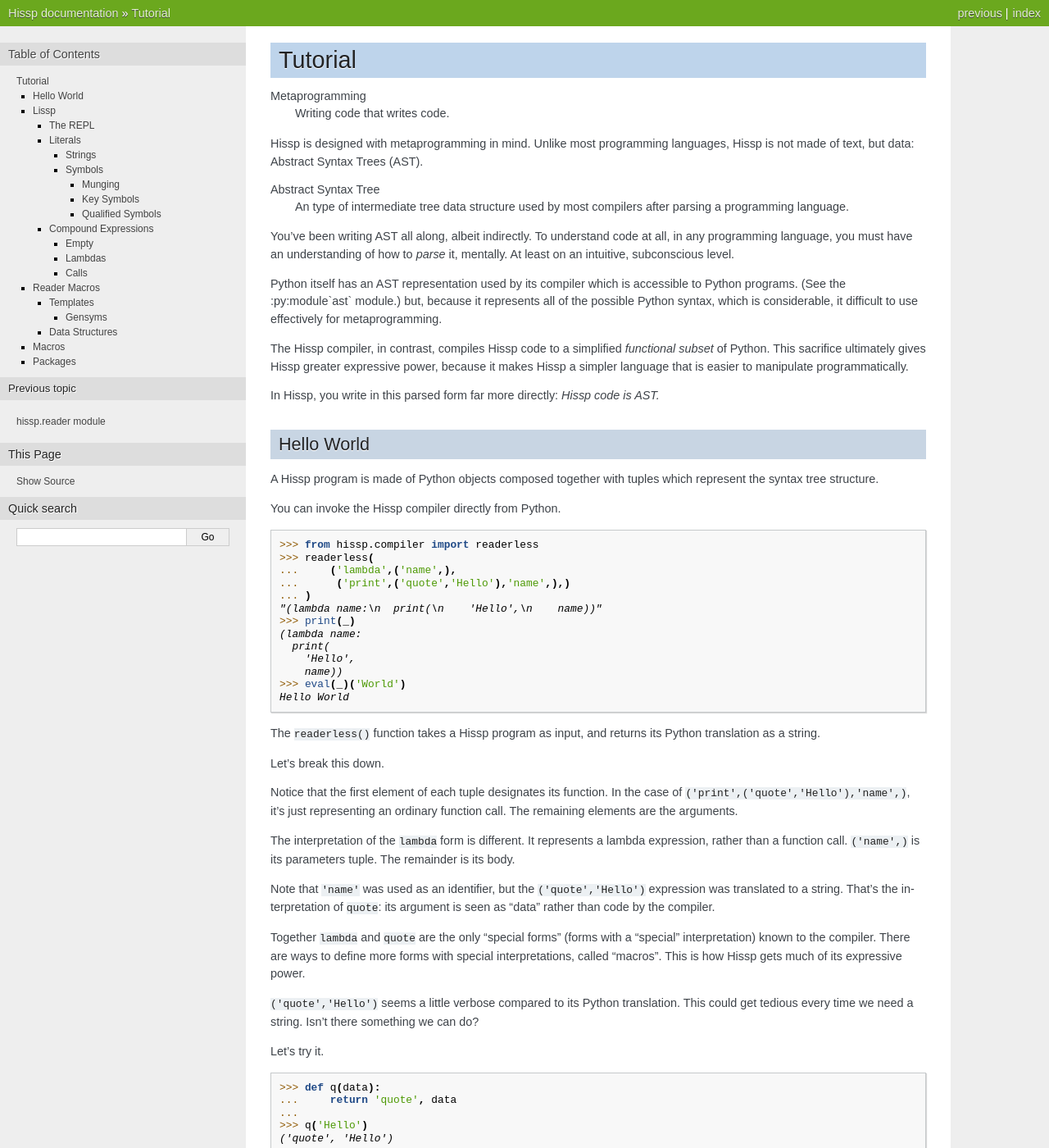
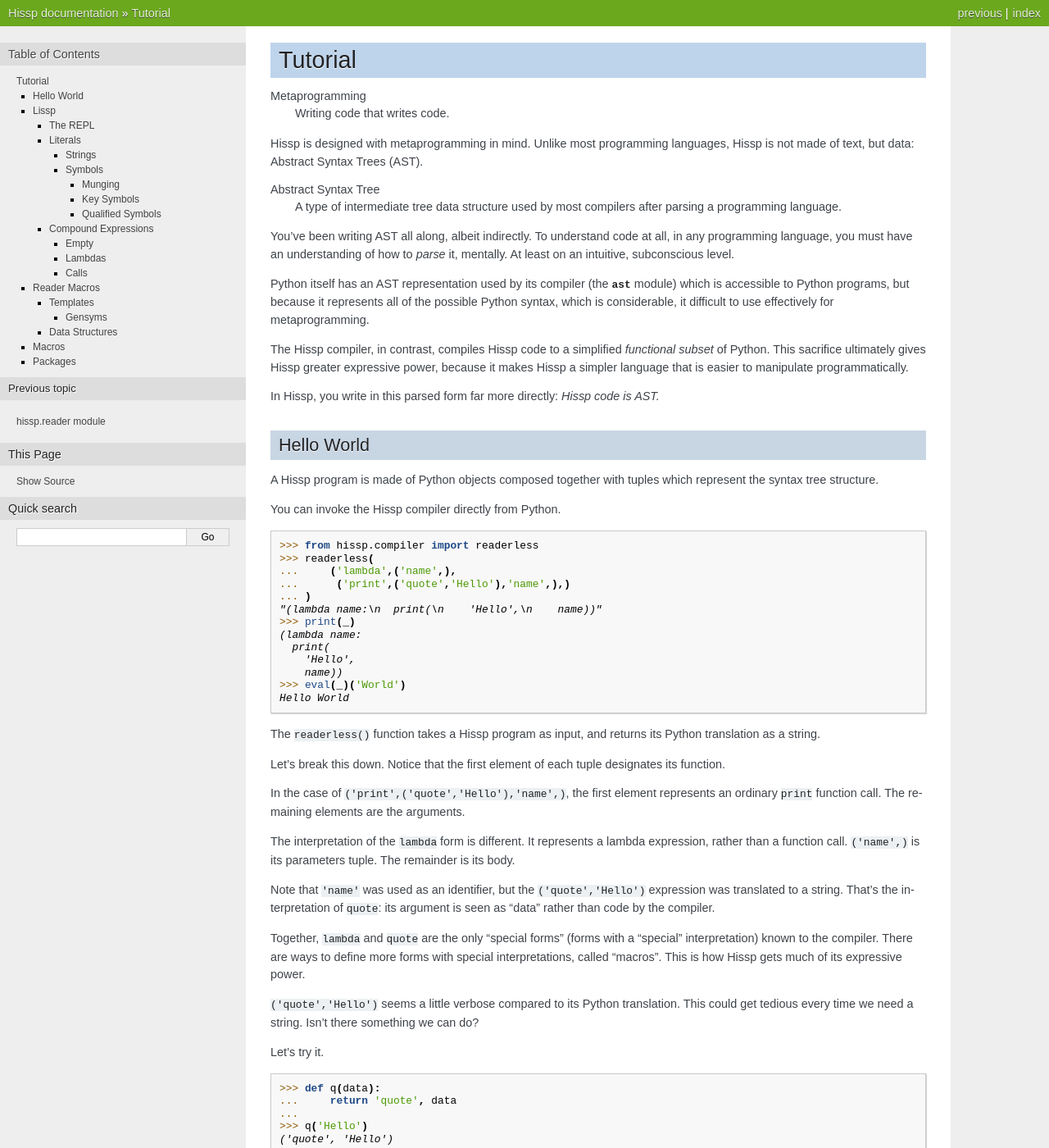
Before and after one commit to gilch/hissp, a Sphinx documentation site: the page built from docs/tutorial.rst, in a window 1280 px wide and 1400 px high. Shown: the whole window at 82% size. Built offline with Sphinx 7.4.7, drawn with Linux system fonts in a browser that asks for light colours; some of the changed text lies outside the part shown.

Commit message:
Proofread and correct tutorial

```diff
--- a/docs/tutorial.rst
+++ b/docs/tutorial.rst
@@ -23,7 +23,7 @@
 Hissp is not made of text, but data: Abstract Syntax Trees (AST).
 
 Abstract Syntax Tree
-  An type of intermediate tree data structure used by most compilers
+  A type of intermediate tree data structure used by most compilers
   after parsing a programming language.
 
 You've been writing AST all along, albeit indirectly.
@@ -32,9 +32,9 @@
 At least on an intuitive, subconscious level.
 
 Python itself has an AST representation used by its compiler
-which is accessible to Python programs.
-(See the :py:module`ast` module.)
-but, because it represents all of the possible Python syntax,
+(the :obj:`ast` module)
+which is accessible to Python programs,
+but because it represents all of the possible Python syntax,
 which is considerable, it difficult to use effectively for metaprogramming.
 
 The Hissp compiler, in contrast, compiles Hissp code to a simplified
@@ -73,10 +73,10 @@
 and returns its Python translation as a string.
 
 Let's break this down.
+Notice that the first element of each tuple designates its function.
 
-Notice that the first element of each tuple designates its function.
 In the case of ``('print',('quote','Hello'),'name',)``,
-it's just representing an ordinary function call.
+the first element represents an ordinary ``print`` function call.
 The remaining elements are the arguments.
 
 The interpretation of the ``lambda`` form is different.
@@ -89,7 +89,7 @@
 That's the interpretation of ``quote``:
 its argument is seen as "data" rather than code by the compiler.
 
-Together ``lambda`` and ``quote`` are the only "special forms"
+Together, ``lambda`` and ``quote`` are the only "special forms"
 (forms with a "special" interpretation) known to the compiler.
 There are ways to define more forms with special interpretations,
 called "macros". This is how Hissp gets much of its expressive power.
@@ -122,6 +122,11 @@
 ...      ('print',q('Hello'),'name',),)
 ... )
 "(lambda n,a,m,e:\n  print(\n    'Hello',\n    name))"
+>>> print(_)
+(lambda n,a,m,e:
+  print(
+    'Hello',
+    name))
 >>> eval(_)('World')
 Traceback (most recent call last):
   File "<stdin>", line 1, in <module>
@@ -156,11 +161,9 @@
 
 Hissp is made of data structures.
 They're ephemeral; they only live in memory.
-
 If Hissp is the spoken word, we need a written word.
 And to "speak" the written word back into Hissp, we need a "reader".
-
-Hissp comes with a `hissp.reader` module that interprets a lightweight
+Hissp comes with a ``hissp.reader`` module that interprets a lightweight
 language called *Lissp* as Hissp code.
 
 Lissp is made of text.
@@ -594,9 +599,9 @@
 
 Method calls are similar to function calls::
 
-    (.<method name> <object> <args> & <kwargs>)
+    (.<method name> <self> <args> : <kwargs>)
 
-Like Clojure, a method on the first object is assumed if the
+Like Clojure, a method on the first "argument" (``<self>``) is assumed if the
 function name starts with a dot::
 
     #> (.conjugate 1j)
@@ -918,8 +925,10 @@
     >>> eggs
     ':spam'
 
+The compiler helpfully includes a comment whenever it expands a macro.
+Note the shorter comment emitted by the unqualified expansion.
 
-You can define your own macros by putting a callable into the ``_macro_`` namespace.
+You can define your own macro by putting a callable into the ``_macro_`` namespace.
 Let's try it::
 
     #> (setattr _macro_ 'hello (lambda () '(print 'hello)))
@@ -935,8 +944,6 @@
     ... print(
     ...   'hello')
     hello
-
-The compiler helpfully includes a comment whenever it expands a macro.
 
 A zero-argument macro isn't that useful.
 We can do better. Let's use a template::
@@ -1132,10 +1140,14 @@
 
 .. rubric:: Footnotes
 
+.. [#EOF] End Of File. Usually Ctrl-D, but enter Ctrl-Z on Windows.
+          This doesn't quit Python if the REPL was launched from Python,
+          unlike ``(exit)``.
+
+.. [#meta] Data about data.
+
 .. [#key] The equivalent concept is called a *keyword* in other Lisps,
           but that means something else in Python.
 
-.. [#meta] Data about data.
-
 .. [#capture] When symbol capture is done on purpose, these are known as *anaphoric macros*.
-When it's done on accident, these are known as *bugs*.
+   (When it's done on accident, these are known as *bugs*.)
```
Also changed, not shown: other parts of docs/tutorial.rst (+24 -19 lines), 1 other file.
